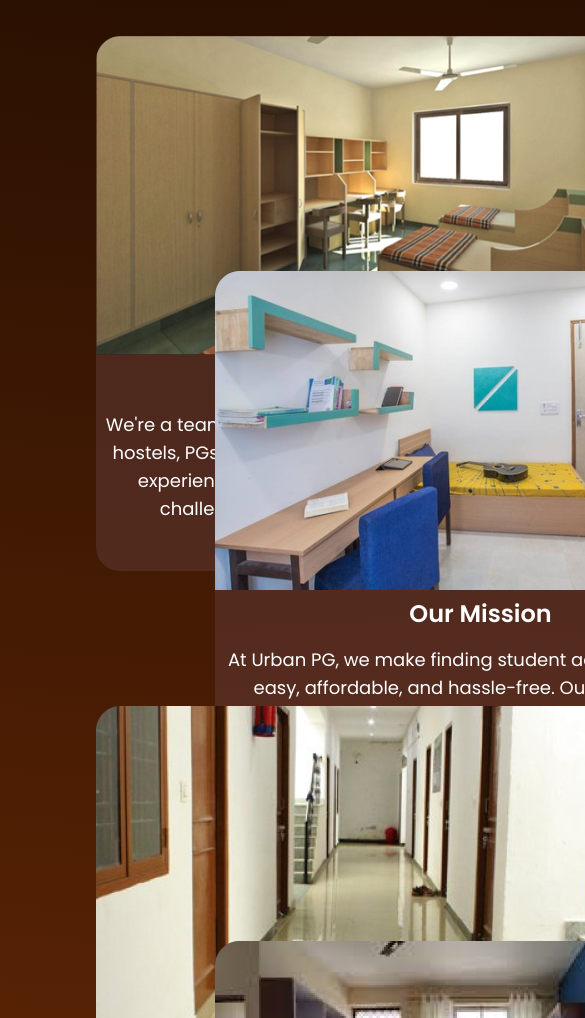
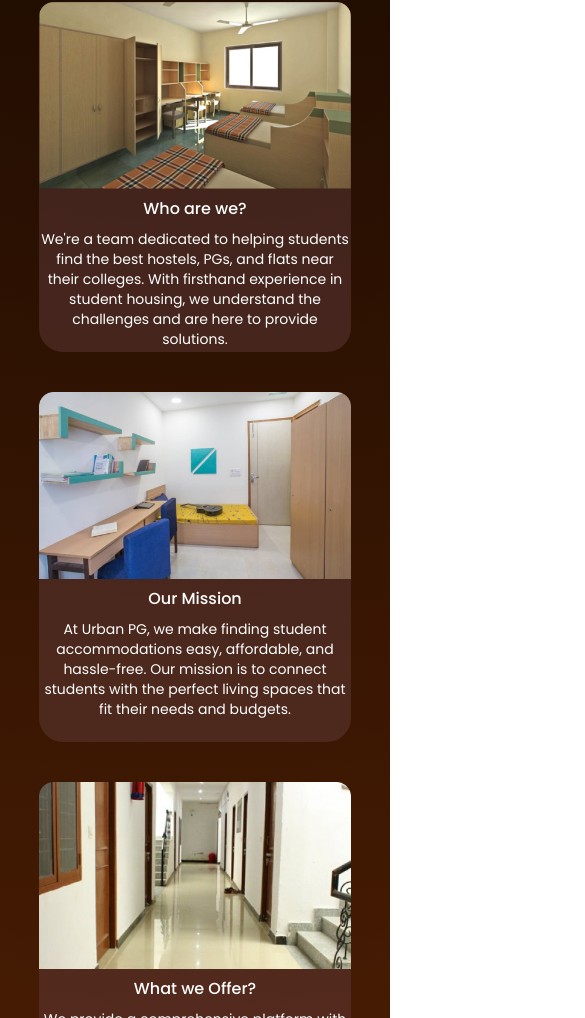
Before and after one commit to the25thjin/Urban-Pg, a React (Vite) app in the folder Frontend/: page / in a window 390 px wide. Shown: the part 982-2000 px from the top of the page, 585 px wide, since content can reach past the window. Built offline with nearby package versions, Linux system fonts and the light colour scheme.

Commit message:
added responsiveness for small devices

```diff
--- a/Frontend/src/App.jsx
+++ b/Frontend/src/App.jsx
@@ -9,7 +9,7 @@ import Contact from "./components/contact"
 
 function App() {
   return (
-    <>
+    <div className="overflow-x-hidden">
       <Navbar/>
       <Hero/>
       <About/>
@@ -17,7 +17,7 @@ function App() {
       <Testimonials/>
       <Contact/>
       <Footer/>
-    </>
+    </div>
   )
 }
 
--- a/Frontend/src/components/about.jsx
+++ b/Frontend/src/components/about.jsx
@@ -8,29 +8,29 @@ function About(){
         <>
         <div>
             <div>
-                <h1 className="text-[#d4d4d4] font-Poppins font-extrabold text-[50px] m-28 relative z-[-1] top-14 left-[57%]">About Us</h1>
+                <h1 className="text-[#d4d4d4] text-center font-Poppins sm:text-left font-extrabold text-[40px] sm:text-[50px] m-10 sm:m-28 relative z-[-1] sm:top-14 sm:left-[57%]">About Us</h1>
             </div>
-            <div className="font-Poppins flex-col flex-wrap h-[1400px]">
+            <div className="font-Poppins flex flex-col justify-center items-center sm:justify-start sm:items-start w-screen h-[1400px] ">
 
-                <div className=" text-white h-[535px] w-[532px] relative z-[-1] left-24 top-[-200px] rounded-3xl bg-[#653E3E] bg-opacity-45 ">
+                <div className=" text-white h-[353px] w-[312px] sm:h-[535px] sm:w-[532px] relative z-[-1] sm:left-24   sm:top-[-200px] rounded-3xl bg-[#653E3E] bg-opacity-45 ">
                     <img  src={image1}/>
-                    <h1 className="p-2 text-2xl font-semibold text-center">Who are we?</h1>
-                    <p className="text-lg p-2 text-center text-wrap">We're a team dedicated to helping students find the  best hostels, PGs, and flats near their colleges. With firsthand experience in student housing, we understand the challenges and are here to provide solutions.</p>
+                    <h1 className="p-2 sm:text-2xl font-medium sm:font-semibold text-center">Who are we?</h1>
+                    <p className="sm:text-lg sm:p-2  text-center text-sm text-wrap">We're a team dedicated to helping students find the  best hostels, PGs, and flats near their colleges. With firsthand experience in student housing, we understand the challenges and are here to provide solutions.</p>
                 </div>
-                <div className=" text-white h-[535px] w-[532px] relative z-[-1] left-[55%] top-[-500px] rounded-3xl bg-[#653E3E] bg-opacity-45 ">
+                 <div className=" text-white h-[353px] w-[312px]  sm:h-[535px]  sm:w-[532px] relative z-[-1] sm:left-[55%]  top-10   sm:top-[-500px] rounded-3xl bg-[#653E3E] bg-opacity-45 ">
                     <img  src={image2}/>
-                    <h1 className="p-2 text-2xl font-semibold text-center">Our Mission</h1>
-                    <p className="text-lg p-2 text-center text-wrap">At Urban PG, we make finding student accommodations easy, affordable, and hassle-free. Our mission is to connect students with the perfect living spaces that fit their needs and budgets.</p>
+                    <h1 className="p-2 sm:text-2xl font-medium sm:font-semibold text-center">Our Mission</h1>
+                    <p className="sm:text-lg text-sm sm:p-2 text-center text-wrap">At Urban PG, we make finding student accommodations easy, affordable, and hassle-free. Our mission is to connect students with the perfect living spaces that fit their needs and budgets.</p>
                 </div>
-                <div className=" text-white h-[535px] w-[532px] relative z-[-1] left-24 top-[-600px] rounded-3xl bg-[#653E3E] bg-opacity-45 ">
+                <div className=" text-white h-[353px] w-[312px]  sm:h-[535px] sm:w-[532px] relative z-[-1] sm:left-24  sm:top-[-600px] top-20 rounded-3xl bg-[#653E3E] bg-opacity-45 ">
                     <img  src={image3}/>
-                    <h1 className="p-2 text-2xl font-semibold text-center">What we Offer?</h1>
-                    <p className="text-lg p-2 text-center text-wrap">We provide a comprehensive platform with a vast database of accommodations. From cozy hostels to spacious flats, our curated listings offer a variety of options to suit every preference and budget.</p>
+                    <h1 className="p-2 sm:text-2xl font-medium sm:font-semibold text-center">What we Offer?</h1>
+                    <p className="sm:text-lg text-sm sm:p-2 text-center text-wrap">We provide a comprehensive platform with a vast database of accommodations. From cozy hostels to spacious flats, our curated listings offer a variety of options to suit every preference and budget.</p>
                 </div>
-                <div className=" text-white h-[535px] w-[532px] relative z-[-1] left-[55%] top-[-900px] rounded-3xl bg-[#653E3E] bg-opacity-45 ">
+                    <div className=" text-white h-[353px] w-[312px]  sm:h-[535px] sm:w-[532px] relative z-[-1] sm:left-[55%]  top-28 sm:top-[-900px] rounded-3xl bg-[#653E3E] bg-opacity-45 ">
                     <img  src={image4}/>
-                    <h1 className="p-2 text-2xl font-semibold text-center">Our Promise</h1>
-                    <p className="text-lg p-2 text-center text-wrap">We are committed to transparency and quality. Our platform features only verified listings with detailed descriptions, high-quality photos, and genuine reviews from other students.</p>
+                    <h1 className="p-2 sm:text-2xl font-medium sm:font-semibold text-center">Our Promise</h1>
+                    <p className="sm:text-lg sm:p-2 text-sm text-center text-wrap">We are committed to transparency and quality. Our platform features only verified listings with detailed descriptions, high-quality photos, and genuine reviews from other students.</p>
                 </div>
             </div>
 
--- a/Frontend/src/components/footer.jsx
+++ b/Frontend/src/components/footer.jsx
@@ -1,8 +1,10 @@
 function Footer() {
   return (
     <>
-      <div className=" font-Inter bg-[#000000] bg-opacity-35 h-[60px] flex justify-between p-4 items-center  text-white  ">
+      <div className=" w-screen h-full relative top-72 sm:top-0 font-Inter bg-[#000000] bg-opacity-35 sm:h-[60px] flex sm:flex-row flex-col space-y-4 sm:space-y-0 justify-between p-4 items-center  text-white  ">
+        <div>
         <span>© 2024 UrbanPg. All rights reserved.</span>
+        </div>
         <div className="flex gap-4 ">
           <svg
             className="cursor-pointer"
--- a/Frontend/src/components/hero.jsx
+++ b/Frontend/src/components/hero.jsx
@@ -16,7 +16,7 @@ function Hero(){
                 <h2 className="sm:block hidden font-normal text-lg">We’ve got you covered!  </h2><br/>
                 <h2 className="sm:block hidden font-normal text-lg">Discover hidden gems for your perfect college home.</h2><br/>
 
-                <button className="bg-orange-700 text-white  h-10 w-40 rounded-xl sm:mt-10 transition duration-300 ease-in-out shadow-2xl shadow-orange-700 hover:bg-orange-900 hover:scale-110">Your Next Home</button>
+                <button className="bg-orange-700  text-white  h-14 w-36 rounded-xl sm:mt-10 transition duration-300 ease-in-out shadow-2xl shadow-orange-700 hover:bg-orange-900 hover:scale-110">Your Next Home</button>
 
                 </div>
             </div>
--- a/Frontend/src/components/testomonials.jsx
+++ b/Frontend/src/components/testomonials.jsx
@@ -7,11 +7,11 @@ import img4 from "../assets/Testimonials/four.png"
 function Testimonials(){
     return(
         <>
-        <div className="relative z-[-1] top-[-200px]">
+        <div className="relative z-[-1] top-60 sm:top-[-200px]">
             <div>
                 <h1 className="text-[#d4d4d4] font-Poppins text-center  font-extrabold text-[50px]">Our Testimonials</h1>
             </div>
-            <div className="flex mt-10 text-white font-Crimson justify-around">
+            <div className="sm:flex sm:flex-row flex flex-col space-y-6 sm:space-y-0 mt-10 text-white font-Crimson justify-center items-center sm:justify-around h-full w-screen ">
 
                 <div className=" h-[345px] w-[268px] bg-[#010101]  bg-opacity-50 rounded-3xl">
                     <img src={img1} className="size-[150px] mx-auto mt-4 "/>
--- a/Frontend/src/components/whyus.jsx
+++ b/Frontend/src/components/whyus.jsx
@@ -5,12 +5,12 @@ function WhyUs(){
     return(
         <>
 
-        <div className="text-white text-xl z-[-1] relative left-[18%] top-[-300px]">
+        <div className="text-white top-48 h-full w-screen text-xl z-[-1] relative sm:left-[18%] sm:top-[-300px] ">
 
-           <h1 className="text-[#d4d4d4] font-Poppins font-extrabold text-[50px]"> Why Us? </h1>
+           <h1 className="text-[#d4d4d4]  font-Poppins font-extrabold text-[50px] text-center sm:text-left"> Why Us? </h1>
 
-            <ul className=" mt-6 ml-10 list-disc list-inside" >
-                <li >No Brokerage Fees</li>
+            <ul className=" mt-6 sm:ml-10 sm:list-disc sm:list-inside   text-center sm:text-left p-3 space-y-2 sm:space-y-0" >
+                <li>No Brokerage Fees</li>
                 <li>Affordable Options</li>
                 <li>User-Friendly Search</li>
                 <li>Genuine Reviews</li>
```
Also changed, not shown: Frontend/src/components/contact.jsx (+8 -8 lines), Frontend/src/components/navbar.jsx (+16 -2 lines).
